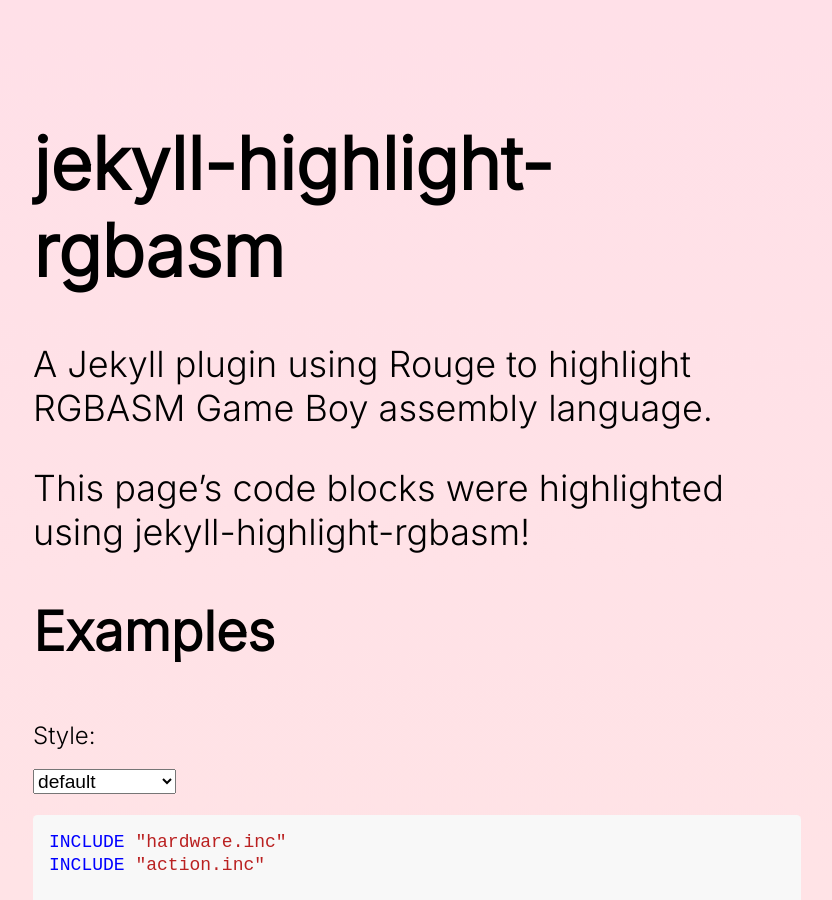
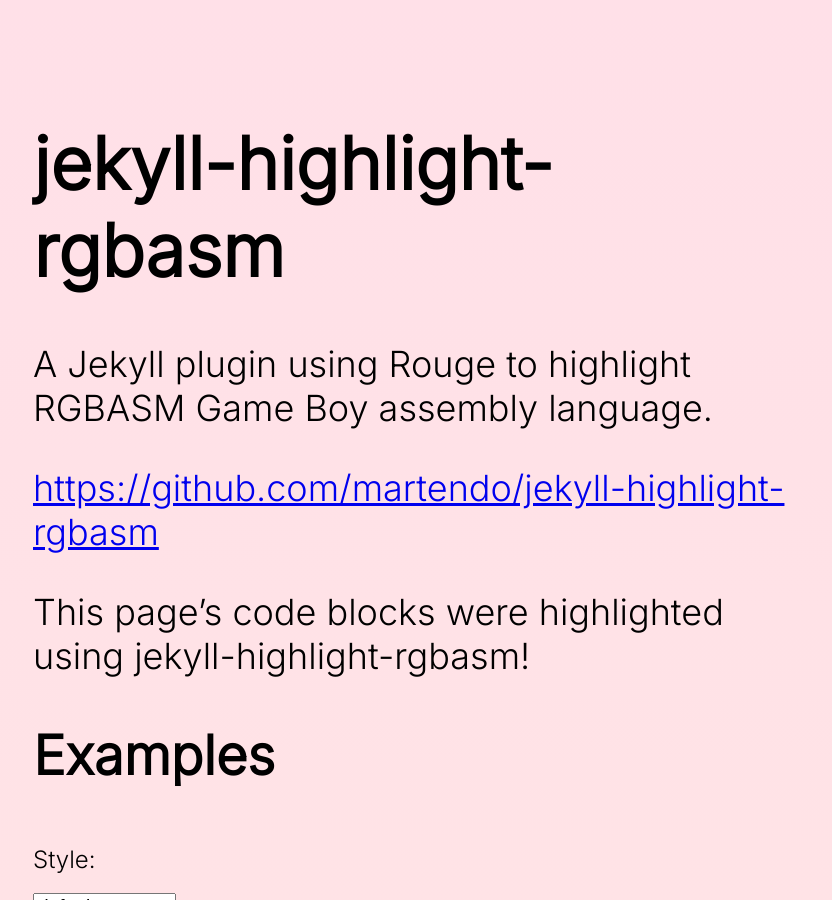
Before and after one commit to martendo/jekyll-highlight-rgbasm, a Jekyll site: the page built from index.md, in a window 1280 px wide and 900 px high. Shown: the whole window, without its empty margins (223-1055 px from the left). Built offline with Jekyll 4.4.1, drawn with Linux system fonts in a browser that asks for light colours.

Commit message:
Link to GitHub repository on site

```diff
--- a/index.md
+++ b/index.md
@@ -5,6 +5,8 @@
 # jekyll-highlight-rgbasm
 
 A Jekyll plugin using Rouge to highlight RGBASM Game Boy assembly language.
+
+<https://github.com/martendo/jekyll-highlight-rgbasm>
 
 This page's code blocks were highlighted using jekyll-highlight-rgbasm!
 
```
